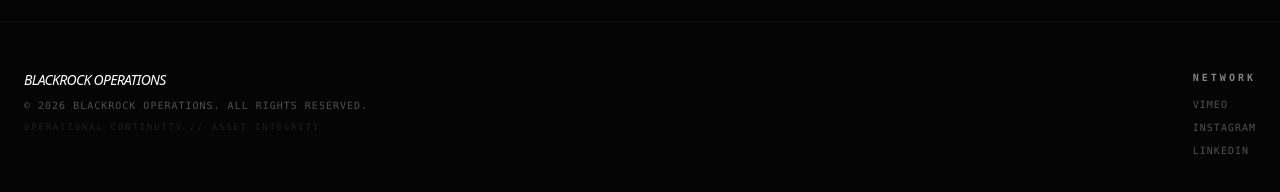
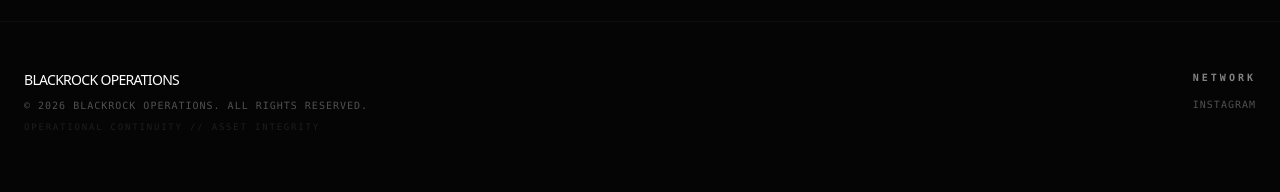
Before and after one commit to EntropyCapital/blackrockoperations.github.io, a Next.js app: page / in a window 1280 px wide. Shown: the part 3007-3199 px from the top of the page. Built offline with nearby package versions, Linux system fonts and the light colour scheme.

Commit message:
Update Footer.jsx

```diff
--- a/app/components/Footer.jsx
+++ b/app/components/Footer.jsx
@@ -1,6 +1,6 @@
 /**
  * The main site footer.
- * Stripped of navigation to maintain institutional anonymity.
+ * Stripped of navigation and refined for institutional anonymity.
  */
 export default function Footer() {
   return (
@@ -10,7 +10,7 @@
 
           {/* Logo and Copyright */}
           <div className="flex flex-col gap-2">
-            <h3 className="text-sm font-medium tracking-tighter text-white uppercase italic">
+            <h3 className="text-sm font-medium tracking-tighter text-white uppercase">
               Blackrock Operations
             </h3>
             <p className="font-mono text-[10px] uppercase tracking-widest">
@@ -29,13 +29,14 @@
               </h4>
               <ul className="space-y-2 font-mono text-[10px] uppercase tracking-widest">
                 <li>
-                  <a href="#" className="transition-colors hover:text-white">Vimeo</a>
-                </li>
-                <li>
-                  <a href="#" className="transition-colors hover:text-white">Instagram</a>
-                </li>
-                <li>
-                  <a href="#" className="transition-colors hover:text-white">LinkedIn</a>
+                  <a
+                    href="https://instagram.com/yourhandle"
+                    target="_blank"
+                    rel="noopener noreferrer"
+                    className="transition-colors hover:text-white"
+                  >
+                    Instagram
+                  </a>
                 </li>
               </ul>
             </div>
```
